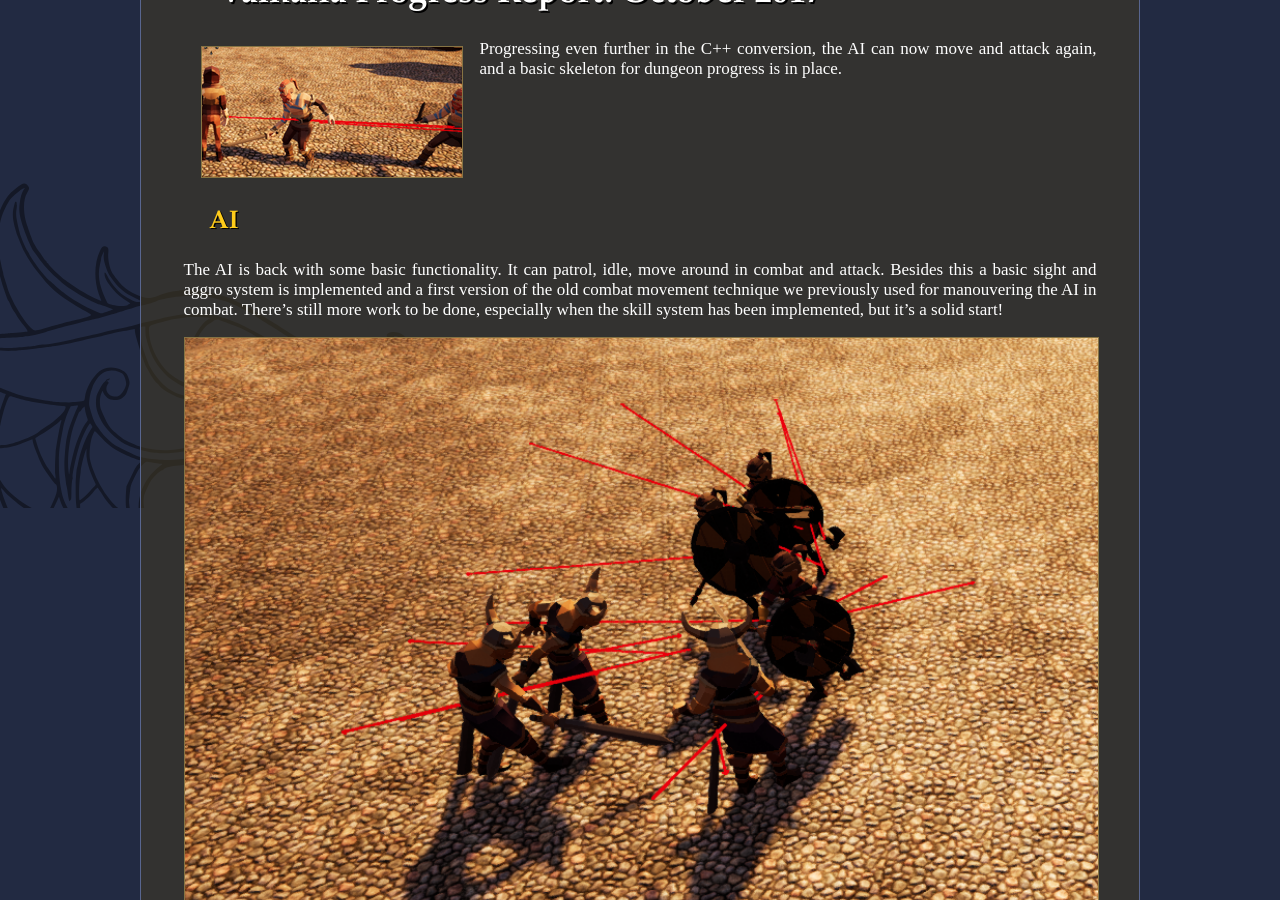
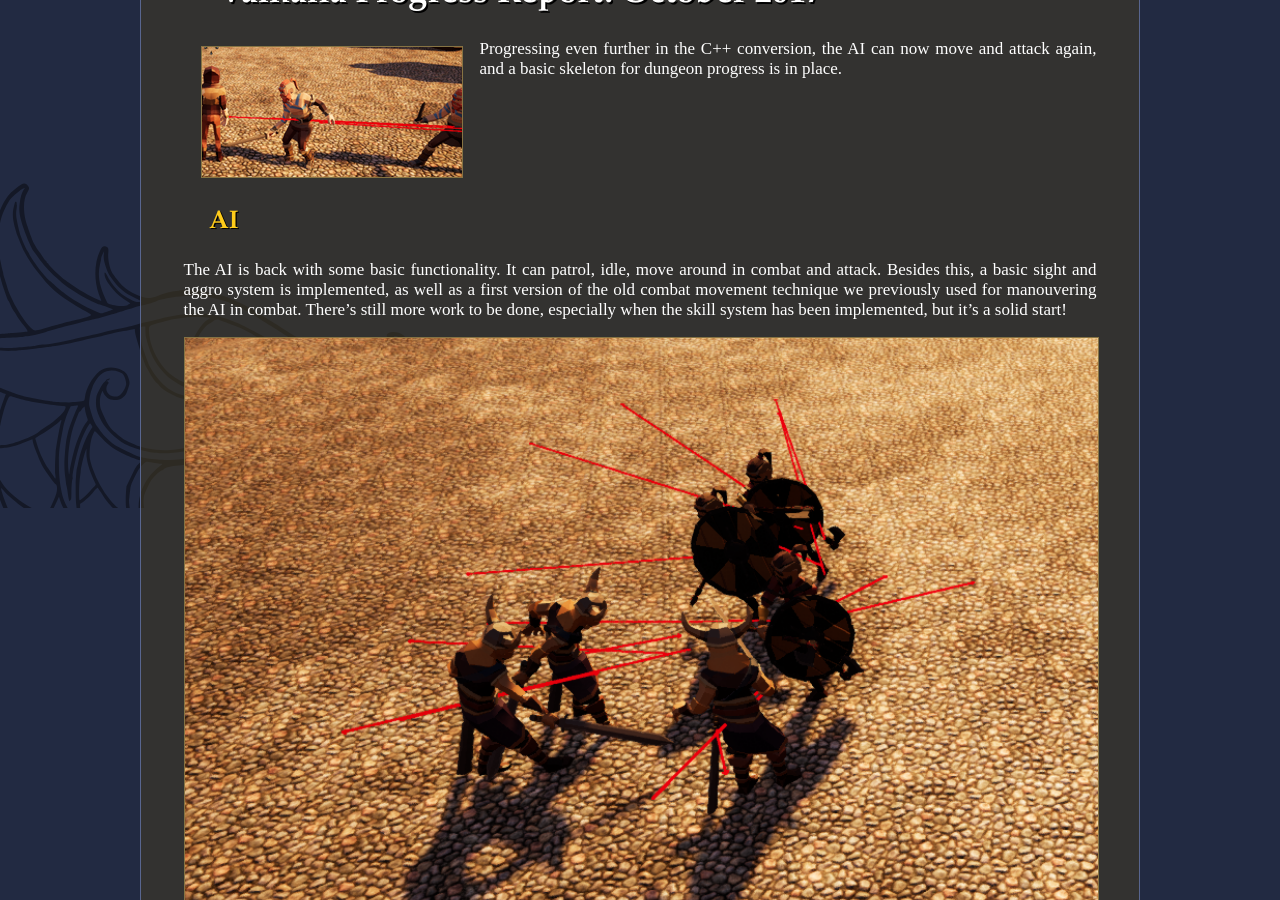
Before and after one commit to saiaku-gaming/valhalla-game.se, a Jekyll site: the page built from _posts/2017-11-12-october-monthly-report.md, in a window 1280 px wide and 900 px high, scrolled down 392 px. Built offline with Jekyll 4.4.1, drawn with Linux system fonts in a browser that asks for light colours; Markdown is read by kramdown in place of the engine named in the settings; some of the changed text lies outside the part shown.

Commit message:
Fixed typos

```diff
--- a/_posts/2017-11-12-october-monthly-report.md
+++ b/_posts/2017-11-12-october-monthly-report.md
@@ -14,7 +14,7 @@ Progressing even further in the C++ conversion, the AI can now move and attack a
 
 ## AI
 
-The AI is back with some basic functionality. It can patrol, idle, move around in combat and attack. Besides this a basic sight and aggro system is implemented and a first version of the old combat movement technique we previously used for manouvering the AI in combat. There's still more work to be done, especially when the skill system has been implemented, but it's a solid start!
+The AI is back with some basic functionality. It can patrol, idle, move around in combat and attack. Besides this, a basic sight and aggro system is implemented, as well as a first version of the old combat movement technique we previously used for manouvering the AI in combat. There's still more work to be done, especially when the skill system has been implemented, but it's a solid start!
 
 
 <img class="full" src="/images/posts/october1.png" />
```
Also changed, not shown: other parts of _posts/2017-11-12-october-monthly-report.md (+1 -1 lines).
